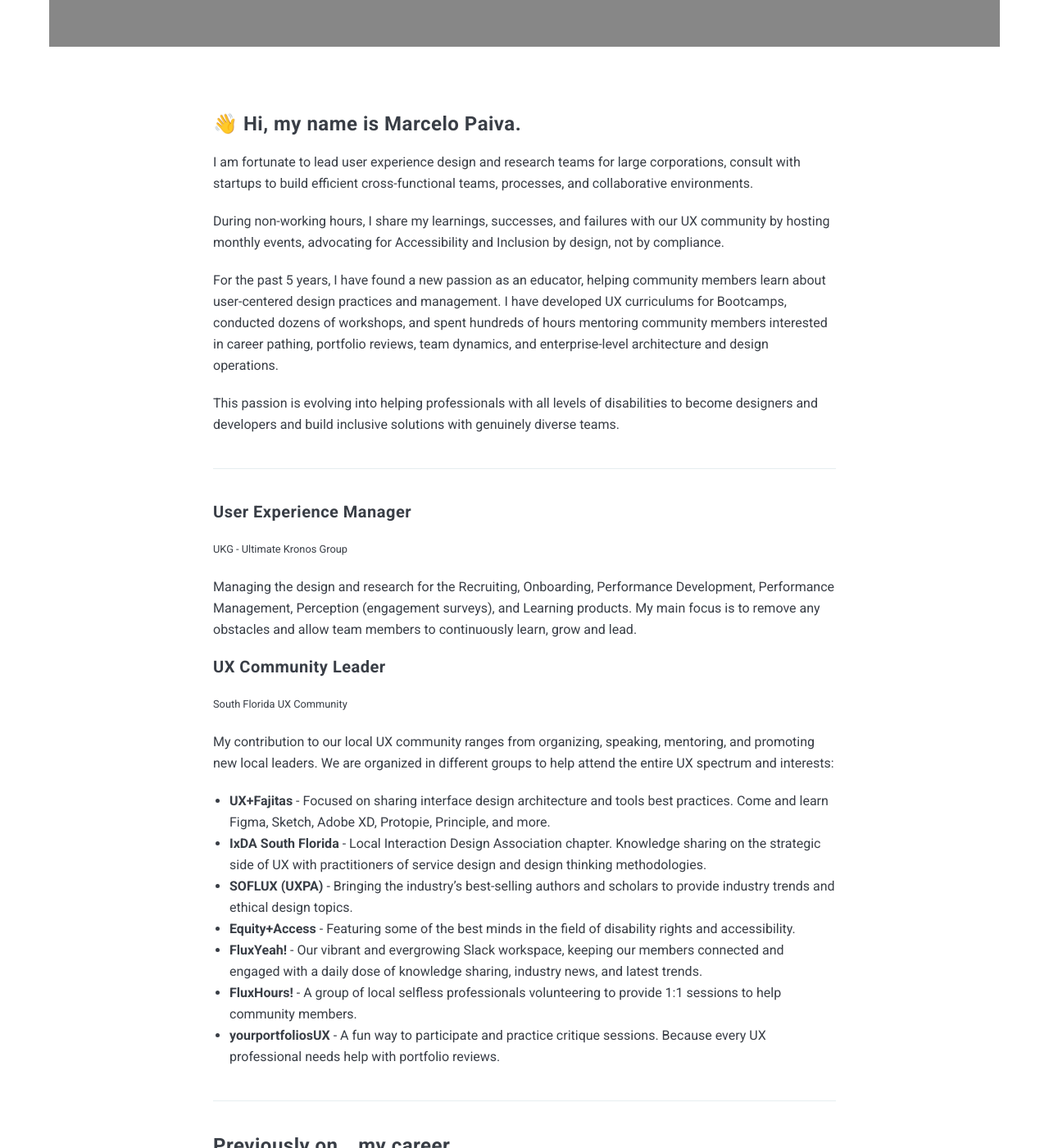
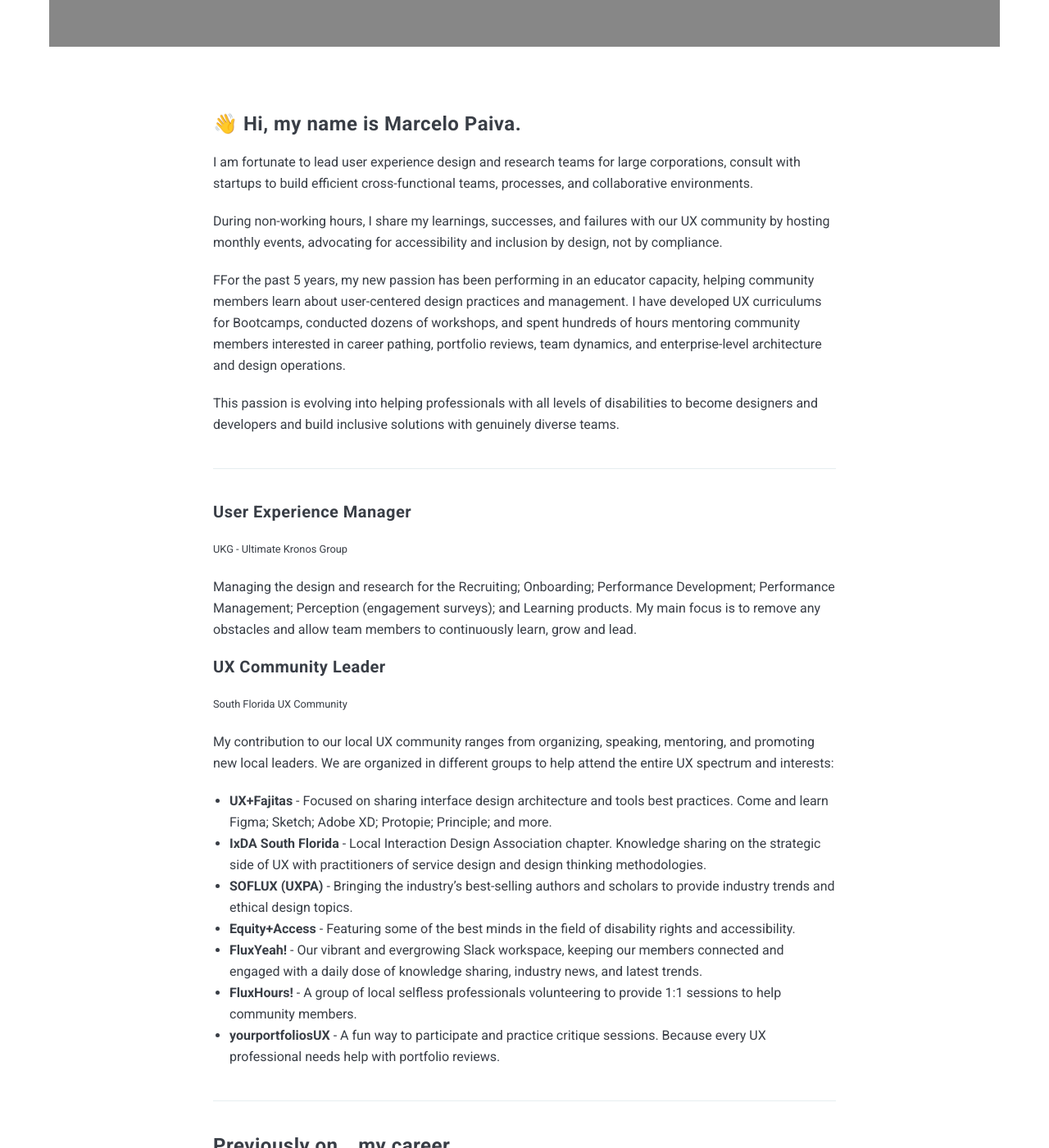
Before and after one commit to mpaiva/blog, a Jekyll site: the page built from _pages/about.md, in a window 1280 px wide and 1400 px high, scrolled down 854 px. Shown: the whole window at 82% size. Built offline with Jekyll 4.4.1, drawn with Linux system fonts in a browser that asks for light colours; nearby versions of some CDN libraries; some of the changed text lies outside the part shown.

Commit message:
minor edits

```diff
--- a/_pages/about.md
+++ b/_pages/about.md
@@ -9,9 +9,9 @@ image: 01.jpg
 
 I am fortunate to lead user experience design and research teams for large corporations, consult with startups to build efficient cross-functional teams, processes, and collaborative environments.
 
-During non-working hours, I share my learnings, successes, and failures with our UX community by hosting monthly events, advocating for Accessibility and Inclusion by design, not by compliance.
+During non-working hours, I share my learnings, successes, and failures with our UX community by hosting monthly events, advocating for accessibility and inclusion by design, not by compliance.
 
-For the past 5 years, I have found a new passion as an educator, helping community members learn about user-centered design practices and management. I have developed UX curriculums for Bootcamps, conducted dozens of workshops, and spent hundreds of hours mentoring community members interested in career pathing, portfolio reviews, team dynamics, and enterprise-level architecture and design operations.
+FFor the past 5 years, my new passion has been performing in an educator capacity, helping community members learn about user-centered design practices and management. I have developed UX curriculums for Bootcamps, conducted dozens of workshops, and spent hundreds of hours mentoring community members interested in career pathing, portfolio reviews, team dynamics, and enterprise-level architecture and design operations.
 
 This passion is evolving into helping professionals with all levels of disabilities to become designers and developers and build inclusive solutions with genuinely diverse teams.
 
@@ -20,14 +20,14 @@ This passion is evolving into helping professionals with all levels of disabilit
 #### User Experience Manager
 <small>UKG - Ultimate Kronos Group</small>
 
-Managing the design and research for the Recruiting, Onboarding, Performance Development, Performance Management, Perception (engagement surveys), and Learning products. My main focus is to remove any obstacles and allow team members to continuously learn, grow and lead.
+Managing the design and research for the Recruiting; Onboarding; Performance Development; Performance Management; Perception (engagement surveys); and Learning products. My main focus is to remove any obstacles and allow team members to continuously learn, grow and lead.
 
 #### UX Community Leader
 <small>South Florida UX Community</small>
 
 My contribution to our local UX community ranges from organizing, speaking, mentoring, and promoting new local leaders. We are organized in different groups to help attend the entire UX spectrum and interests:
 
-- **UX+Fajitas** - Focused on sharing interface design architecture and tools best practices. Come and learn Figma, Sketch, Adobe XD, Protopie, Principle, and more.
+- **UX+Fajitas** - Focused on sharing interface design architecture and tools best practices. Come and learn Figma; Sketch; Adobe XD; Protopie; Principle; and more.
 - **IxDA South Florida** - Local Interaction Design Association chapter. Knowledge sharing on the strategic side of UX with practitioners of service design and design thinking methodologies.
 - **SOFLUX (UXPA)** - Bringing the industry's best-selling authors and scholars to provide industry trends and ethical design topics.
 - **Equity+Access** - Featuring some of the best minds in the field of disability rights and accessibility.
@@ -67,4 +67,4 @@ Helped dozens of small businesses take off with a clean and consistent branding
 #### CAD Drafter, Electrical Designer
 <small>General Electric, Rio de Janeiro</small>
 
-My career started as an electrical designer, fresh out of technical high school, working for GE in a six sigma environment, learning from the best in the industry then. I was fortunate enough to have experienced the traditional technical drafting with steel nib ink pen on paper.
+My career started as an electrical designer, fresh out of technical high school, working for GE in a Six Sigma environment, learning from the best in the industry then. I was fortunate enough to have experienced the traditional technical drafting with steel nib ink pen on paper.
```
